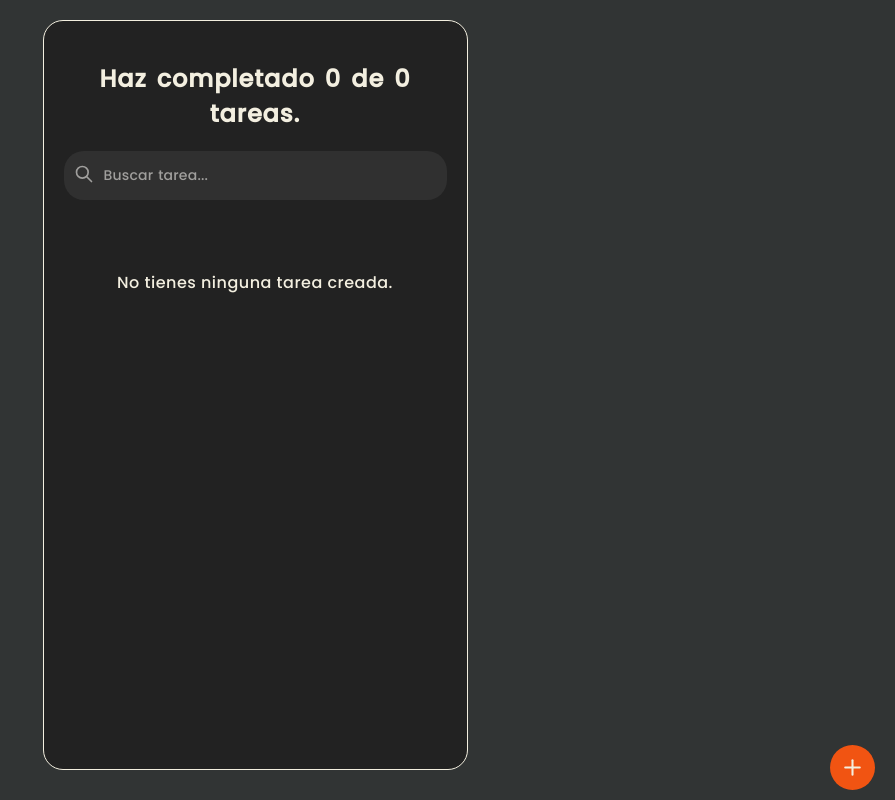
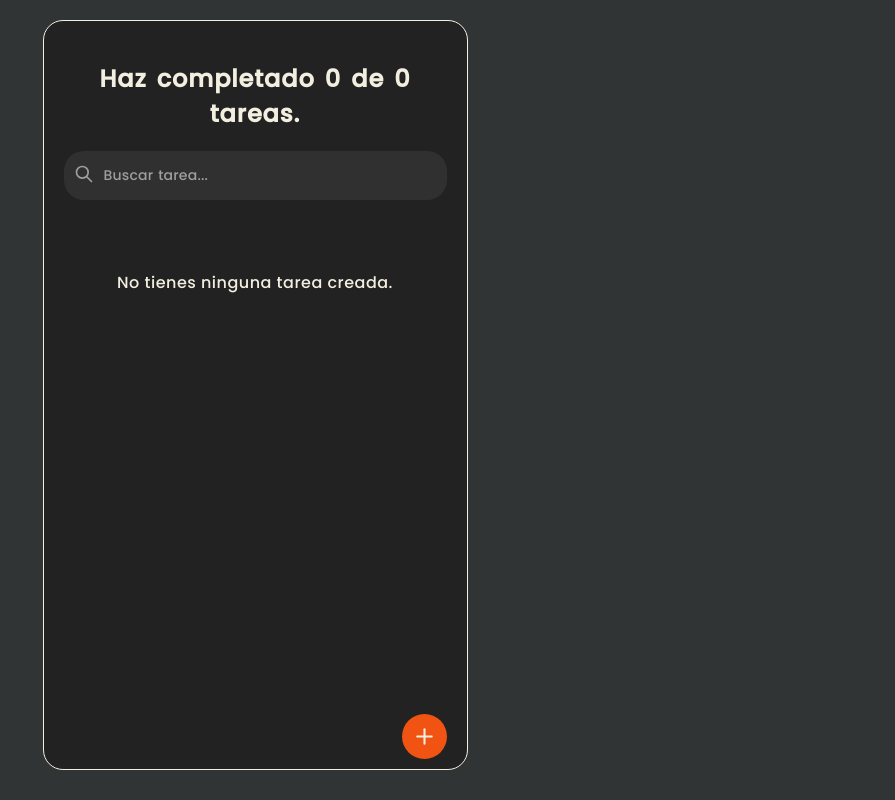
Before and after one commit to ramez-cesar/todo-list, a React (Vite) app: page / in a window 1280 px wide. Shown: the whole page, without its empty margins (385-1280 px from the left). Built offline with nearby package versions, Linux system fonts and the light colour scheme.

Commit message:
Fix responsive bug for devices larger than 500px

```diff
--- a/src/components/App/App.css
+++ b/src/components/App/App.css
@@ -52,7 +52,7 @@
 
 /* Media Query */
 
-@media (min-width: 375px) {
+@media (min-width: 320px) {
   body {
     background-color: #222222;
   }
@@ -64,6 +64,7 @@
   }
 
   .App {
+    position: relative;
     margin: 20px auto;
     border: 1px solid #F3EFE0;
     border-radius: 20px;
@@ -76,6 +77,10 @@
 
   .App input, .App p {
     font-size: 1.2rem;
+  }
+
+  .App .task-button {
+    position: absolute;
   }
 }
 
```
